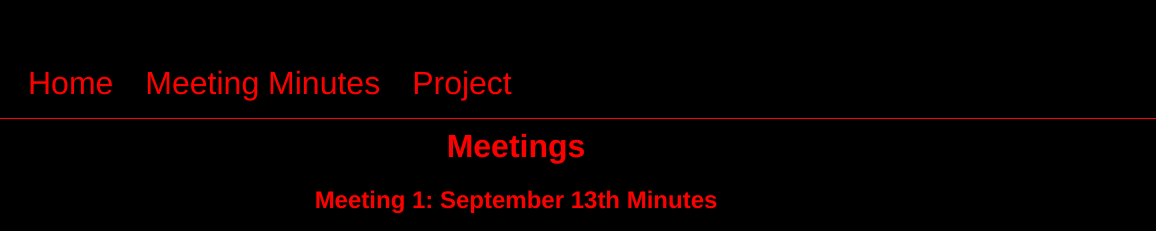
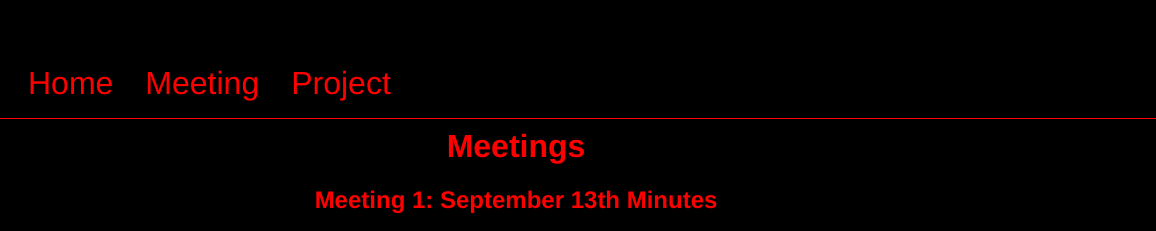
Before and after one commit to DerekTownsend/Blackjack, a plain HTML site: page meetings.html in a window 1280 px wide. Shown: the top 231 px of the page, 124-1280 px from the left. Drawn offline with Linux system fonts and the light colour scheme.

Commit message:
fixed nav

```diff
--- a/meetings.html
+++ b/meetings.html
@@ -28,7 +28,7 @@
                     <a href="index.html">Home</a>
                 </li>
                 <li>
-                    <a href="meetings.html">Meeting Minutes</a>
+                    <a href="meetings.html">Meeting</a>
                 </li>
                 <li>
                   <a href="project.html">Project</a>
```
